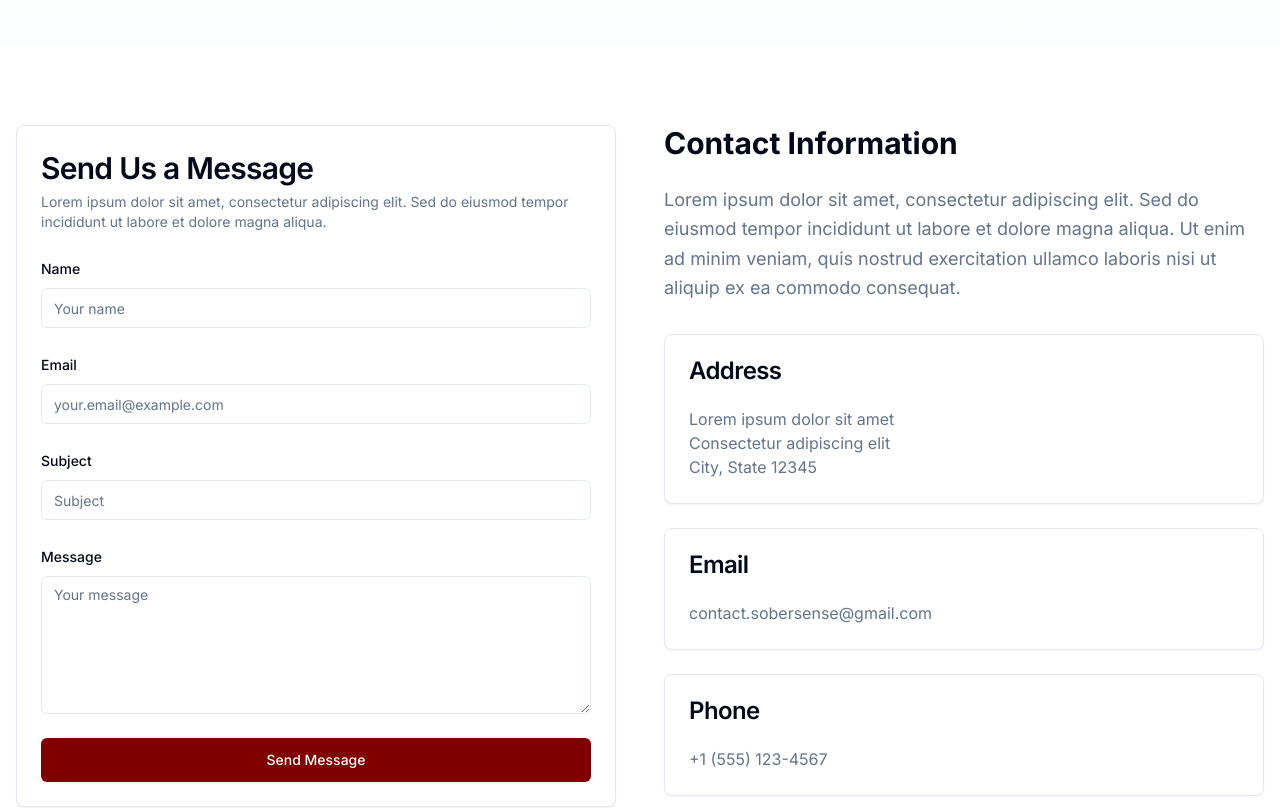
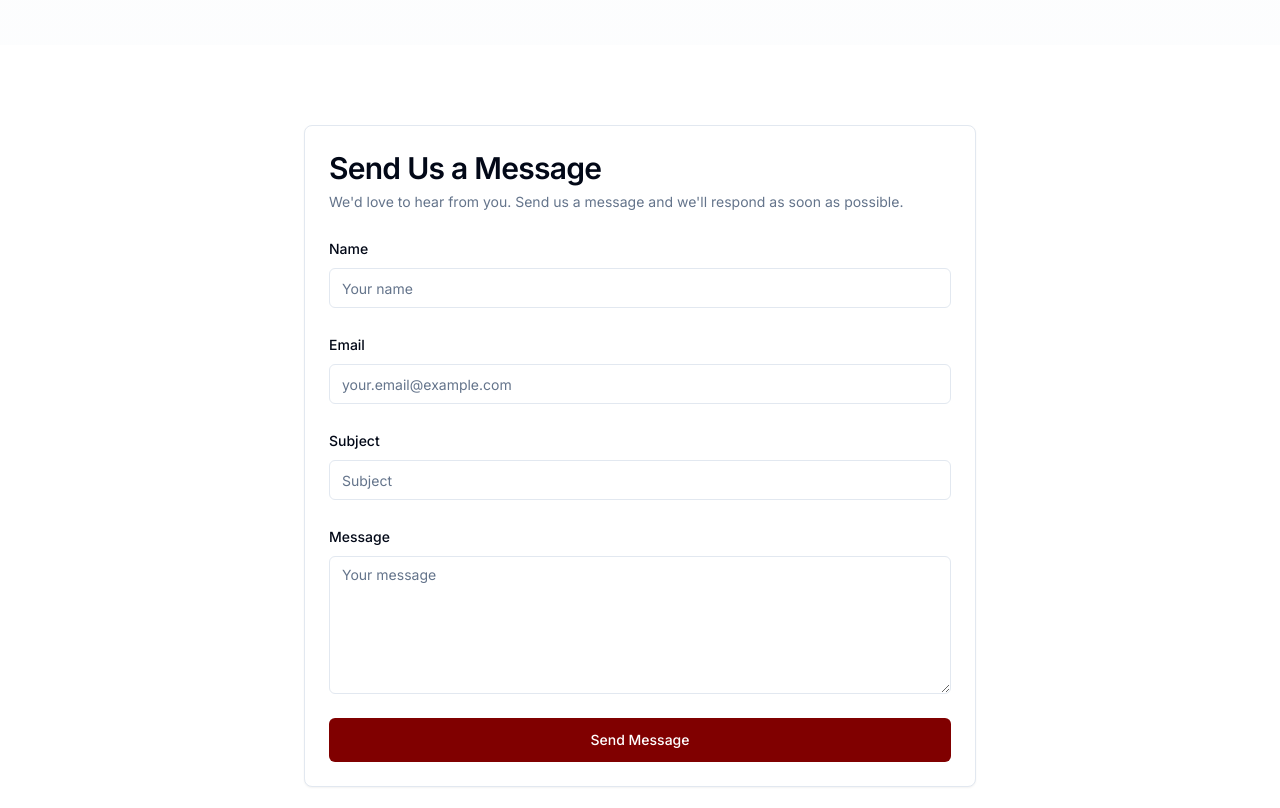
Before and after one commit to ronakexe/uau, a Next.js app: page /contact in a window 1280 px wide. Shown: the part 500-1308 px from the top of the page. Built offline with nearby package versions, Linux system fonts and the light colour scheme.

Commit message:
Enhance homepage navigation with links for 'Learn More' and 'Contact Us'; improve contact form submission handling with success/error messages and form reset functionality.

```diff
--- a/app/contact/page.tsx
+++ b/app/contact/page.tsx
@@ -1,7 +1,6 @@
 "use client"
 
 import { useState } from "react"
-import Image from "next/image"
 import { motion } from "framer-motion"
 import { Button } from "@/components/ui/button"
 import { Card, CardContent, CardDescription, CardHeader, CardTitle } from "@/components/ui/card"
@@ -13,18 +12,54 @@ export default function Contact() {
     subject: "",
     message: "",
   })
+  const [isSubmitting, setIsSubmitting] = useState(false)
+  const [submitStatus, setSubmitStatus] = useState<{
+    type: "success" | "error" | null
+    message: string
+  }>({ type: null, message: "" })
 
-  const handleSubmit = (e: React.FormEvent<HTMLFormElement>) => {
+  const handleSubmit = async (e: React.FormEvent<HTMLFormElement>) => {
     e.preventDefault()
+    setIsSubmitting(true)
+    setSubmitStatus({ type: null, message: "" })
 
-    const { name, email, subject, message } = formData
-    const recipient = "contact.sobersense@gmail.com"
-    const emailSubject = encodeURIComponent(subject || "Contact Form Submission")
-    const emailBody = encodeURIComponent(
-      `Name: ${name}\nEmail: ${email}\n\nMessage:\n${message}`
-    )
+    try {
+      const response = await fetch("/api/contact", {
+        method: "POST",
+        headers: {
+          "Content-Type": "application/json",
+        },
+        body: JSON.stringify(formData),
+      })
 
-    window.location.href = `mailto:${recipient}?subject=${emailSubject}&body=${emailBody}`
+      const data = await response.json()
+
+      if (response.ok) {
+        setSubmitStatus({
+          type: "success",
+          message: "Message sent successfully! We'll get back to you soon.",
+        })
+        // Reset form
+        setFormData({
+          name: "",
+          email: "",
+          subject: "",
+          message: "",
+        })
+      } else {
+        setSubmitStatus({
+          type: "error",
+          message: data.error || "Failed to send message. Please try again.",
+        })
+      }
+    } catch (error) {
+      setSubmitStatus({
+        type: "error",
+        message: "Failed to send message. Please try again.",
+      })
+    } finally {
+      setIsSubmitting(false)
+    }
   }
 
   const handleChange = (
@@ -67,11 +102,11 @@ export default function Contact() {
 
       {/* Contact Section */}
       <section className="container py-20 px-4">
-        <div className="grid gap-12 lg:grid-cols-2">
+        <div className="mx-auto max-w-2xl">
           {/* Contact Form */}
           <motion.div
-            initial={{ opacity: 0, x: -30 }}
-            whileInView={{ opacity: 1, x: 0 }}
+            initial={{ opacity: 0, y: 30 }}
+            whileInView={{ opacity: 1, y: 0 }}
             viewport={{ once: true }}
             transition={{ duration: 0.6 }}
           >
@@ -79,12 +114,22 @@ export default function Contact() {
               <CardHeader>
                 <CardTitle className="text-3xl">Send Us a Message</CardTitle>
                 <CardDescription>
-                  Lorem ipsum dolor sit amet, consectetur adipiscing elit. Sed
-                  do eiusmod tempor incididunt ut labore et dolore magna aliqua.
+                  We'd love to hear from you. Send us a message and we'll respond as soon as possible.
                 </CardDescription>
               </CardHeader>
               <CardContent>
                 <form onSubmit={handleSubmit} className="space-y-6">
+                  {submitStatus.type && (
+                    <div
+                      className={`rounded-md p-4 ${
+                        submitStatus.type === "success"
+                          ? "bg-green-50 text-green-800 dark:bg-green-900/20 dark:text-green-400"
+                          : "bg-red-50 text-red-800 dark:bg-red-900/20 dark:text-red-400"
+                      }`}
+                    >
+                      {submitStatus.message}
+                    </div>
+                  )}
                   <div className="space-y-2">
                     <label
                       htmlFor="name"
@@ -99,6 +144,7 @@ export default function Contact() {
                       value={formData.name}
                       onChange={handleChange}
                       required
+                      disabled={isSubmitting}
                       className="flex h-10 w-full rounded-md border border-input bg-background px-3 py-2 text-sm ring-offset-background file:border-0 file:bg-transparent file:text-sm file:font-medium placeholder:text-muted-foreground focus-visible:outline-none focus-visible:ring-2 focus-visible:ring-ring focus-visible:ring-offset-2 disabled:cursor-not-allowed disabled:opacity-50"
                     />
                   </div>
@@ -116,6 +162,7 @@ export default function Contact() {
                       value={formData.email}
                       onChange={handleChange}
                       required
+                      disabled={isSubmitting}
                       className="flex h-10 w-full rounded-md border border-input bg-background px-3 py-2 text-sm ring-offset-background file:border-0 file:bg-transparent file:text-sm file:font-medium placeholder:text-muted-foreground focus-visible:outline-none focus-visible:ring-2 focus-visible:ring-ring focus-visible:ring-offset-2 disabled:cursor-not-allowed disabled:opacity-50"
                     />
                   </div>
@@ -132,6 +179,7 @@ export default function Contact() {
                       placeholder="Subject"
                       value={formData.subject}
                       onChange={handleChange}
+                      disabled={isSubmitting}
                       className="flex h-10 w-full rounded-md border border-input bg-background px-3 py-2 text-sm ring-offset-background file:border-0 file:bg-transparent file:text-sm file:font-medium placeholder:text-muted-foreground focus-visible:outline-none focus-visible:ring-2 focus-visible:ring-ring focus-visible:ring-offset-2 disabled:cursor-not-allowed disabled:opacity-50"
                     />
                   </div>
@@ -149,87 +197,21 @@ export default function Contact() {
                       value={formData.message}
                       onChange={handleChange}
                       required
+                      disabled={isSubmitting}
                       className="flex min-h-[80px] w-full rounded-md border border-input bg-background px-3 py-2 text-sm ring-offset-background placeholder:text-muted-foreground focus-visible:outline-none focus-visible:ring-2 focus-visible:ring-ring focus-visible:ring-offset-2 disabled:cursor-not-allowed disabled:opacity-50"
                     />
                   </div>
                   <Button
                     type="submit"
                     size="lg"
-                    className="w-full hover:scale-105 transition-transform"
+                    disabled={isSubmitting}
+                    className="w-full hover:scale-105 transition-transform disabled:opacity-50 disabled:cursor-not-allowed"
                   >
-                    Send Message
+                    {isSubmitting ? "Sending..." : "Send Message"}
                   </Button>
                 </form>
               </CardContent>
             </Card>
-          </motion.div>
-
-          {/* Contact Information */}
-          <motion.div
-            initial={{ opacity: 0, x: 30 }}
-            whileInView={{ opacity: 1, x: 0 }}
-            viewport={{ once: true }}
-            transition={{ duration: 0.6 }}
-            className="space-y-8"
-          >
-            <div>
-              <h2 className="mb-6 text-3xl font-bold">Contact Information</h2>
-              <p className="mb-6 text-lg leading-relaxed text-muted-foreground">
-                Lorem ipsum dolor sit amet, consectetur adipiscing elit. Sed do
-                eiusmod tempor incididunt ut labore et dolore magna aliqua. Ut
-                enim ad minim veniam, quis nostrud exercitation ullamco laboris
-                nisi ut aliquip ex ea commodo consequat.
-              </p>
-            </div>
-
-            <div className="space-y-6">
-              <Card className="transition-shadow hover:shadow-md">
-                <CardHeader>
-                  <CardTitle>Address</CardTitle>
-                </CardHeader>
-                <CardContent>
-                  <p className="text-muted-foreground">
-                    Lorem ipsum dolor sit amet
-                    <br />
-                    Consectetur adipiscing elit
-                    <br />
-                    City, State 12345
-                  </p>
-                </CardContent>
-              </Card>
-
-              <Card className="transition-shadow hover:shadow-md">
-                <CardHeader>
-                  <CardTitle>Email</CardTitle>
-                </CardHeader>
-                <CardContent>
-                  <a
-                    href="mailto:contact.sobersense@gmail.com"
-                    className="text-muted-foreground hover:text-primary transition-colors"
-                  >
-                    contact.sobersense@gmail.com
-                  </a>
-                </CardContent>
-              </Card>
-
-              <Card className="transition-shadow hover:shadow-md">
-                <CardHeader>
-                  <CardTitle>Phone</CardTitle>
-                </CardHeader>
-                <CardContent>
-                  <p className="text-muted-foreground">+1 (555) 123-4567</p>
-                </CardContent>
-              </Card>
-            </div>
-
-            <div className="relative h-64 w-full overflow-hidden rounded-lg">
-              <Image
-                src="https://placehold.co/800x600/800000/ffffff?text=Contact+Location"
-                alt="Contact location placeholder"
-                fill
-                className="object-cover"
-              />
-            </div>
           </motion.div>
         </div>
       </section>
--- a/app/page.tsx
+++ b/app/page.tsx
@@ -1,6 +1,7 @@
 "use client"
 
 import Image from "next/image"
+import Link from "next/link"
 import { motion } from "framer-motion"
 import { Button } from "@/components/ui/button"
 
@@ -46,12 +47,16 @@ export default function Home() {
             transition={{ delay: 0.8, duration: 0.6 }}
             className="flex justify-center gap-4"
           >
+            <Link href="/about">
               <Button size="lg" className="hover:scale-105 transition-transform">
                 Learn More
               </Button>
+            </Link>
+            <Link href="/contact">
               <Button size="lg" variant="outline" className="hover:scale-105 transition-transform">
                 Contact Us
               </Button>
+            </Link>
           </motion.div>
         </motion.div>
         <motion.div
--- a/app/timeline/page.tsx
+++ b/app/timeline/page.tsx
@@ -5,34 +5,35 @@ import { motion } from "framer-motion"
 
 const timelineEvents = [
   {
-    year: "2024",
+    date: "January 15, 2024",
     title: "Foundation",
     description:
-      "Lorem ipsum dolor sit amet, consectetur adipiscing elit. Sed do eiusmod tempor incididunt ut labore et dolore magna aliqua.",
+      "Lorem ipsum dolor sit amet, consectetur adipiscing elit.",
+    image: "https://placehold.co/800x600/800000/ffffff?text=Foundation",
   },
   {
-    year: "2023",
+    date: "March 22, 2023",
     title: "Major Milestone",
     description:
-      "Ut enim ad minim veniam, quis nostrud exercitation ullamco laboris nisi ut aliquip ex ea commodo consequat.",
+      "Ut enim ad minim veniam, quis nostrud exercitation ullamco laboris.",
   },
   {
-    year: "2022",
+    date: "June 10, 2022",
     title: "Expansion",
     description:
-      "Duis aute irure dolor in reprehenderit in voluptate velit esse cillum dolore eu fugiat nulla pariatur.",
+      "Duis aute irure dolor in reprehenderit in voluptate velit esse.",
   },
   {
-    year: "2021",
+    date: "September 5, 2021",
     title: "Initial Launch",
     description:
-      "Excepteur sint occaecat cupidatat non proident, sunt in culpa qui officia deserunt mollit anim id est laborum.",
+      "Excepteur sint occaecat cupidatat non proident, sunt in culpa.",
   },
   {
-    year: "2020",
+    date: "November 18, 2020",
     title: "Concept Development",
     description:
-      "Sed ut perspiciatis unde omnis iste natus error sit voluptatem accusantium doloremque laudantium.",
+      "Sed ut perspiciatis unde omnis iste natus error sit voluptatem.",
   },
 ]
 
@@ -75,7 +76,7 @@ export default function Timeline() {
           <div className="space-y-16 pl-20 md:pl-24">
             {timelineEvents.map((event, index) => (
               <motion.div
-                key={event.year}
+                key={event.title}
                 initial={{ opacity: 0, x: -50 }}
                 whileInView={{ opacity: 1, x: 0 }}
                 viewport={{ once: true }}
@@ -90,22 +91,24 @@ export default function Timeline() {
                 {/* Content - Left Aligned Rectangle */}
                 <div className="w-full max-w-4xl">
                   <div className="rounded-lg border bg-card p-8 shadow-sm transition-all duration-300 hover:shadow-lg md:p-12">
+                    {event.image && (
                       <div className="mb-6 h-64 w-full overflow-hidden rounded-lg md:h-80">
                         <Image
-                        src={`https://placehold.co/800x600/800000/ffffff?text=${event.year}`}
-                        alt={`${event.year} placeholder`}
+                          src={event.image}
+                          alt={event.title}
                           width={800}
                           height={600}
                           className="h-full w-full object-cover"
                         />
                       </div>
-                    <div className="mb-4 text-3xl font-bold text-primary md:text-4xl">
-                      {event.year}
-                    </div>
-                    <h3 className="mb-4 text-3xl font-semibold md:text-4xl">
+                    )}
+                    <h3 className="mb-2 text-3xl font-bold text-red-600 md:text-4xl">
                       {event.title}
                     </h3>
-                    <p className="text-lg leading-relaxed text-muted-foreground md:text-xl">
+                    <div className="mb-4 text-lg text-muted-foreground md:text-xl">
+                      {event.date}
+                    </div>
+                    <p className="text-base leading-relaxed text-muted-foreground md:text-lg">
                       {event.description}
                     </p>
                   </div>
```
Also changed, not shown: app/api/contact/route.ts (added, +45 -0 lines). Lines whose indentation alone changed are shown as unchanged.
